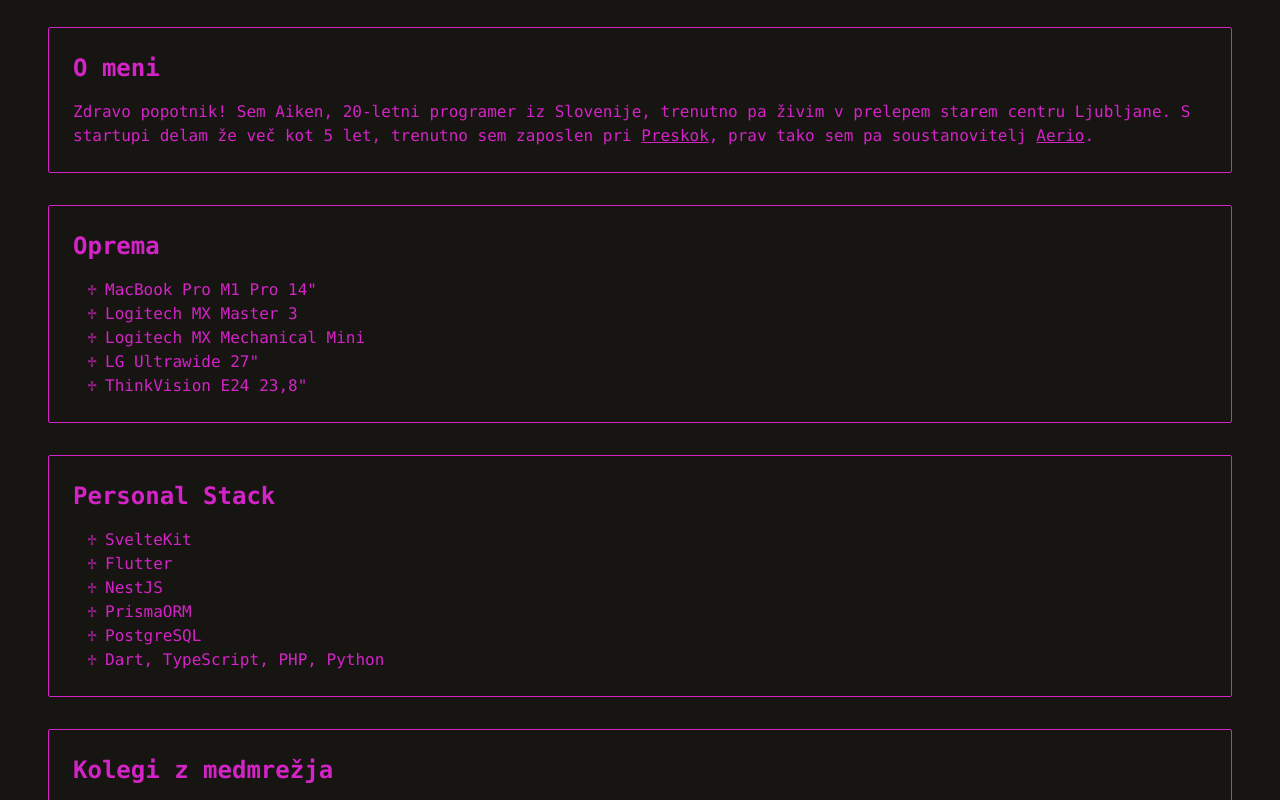
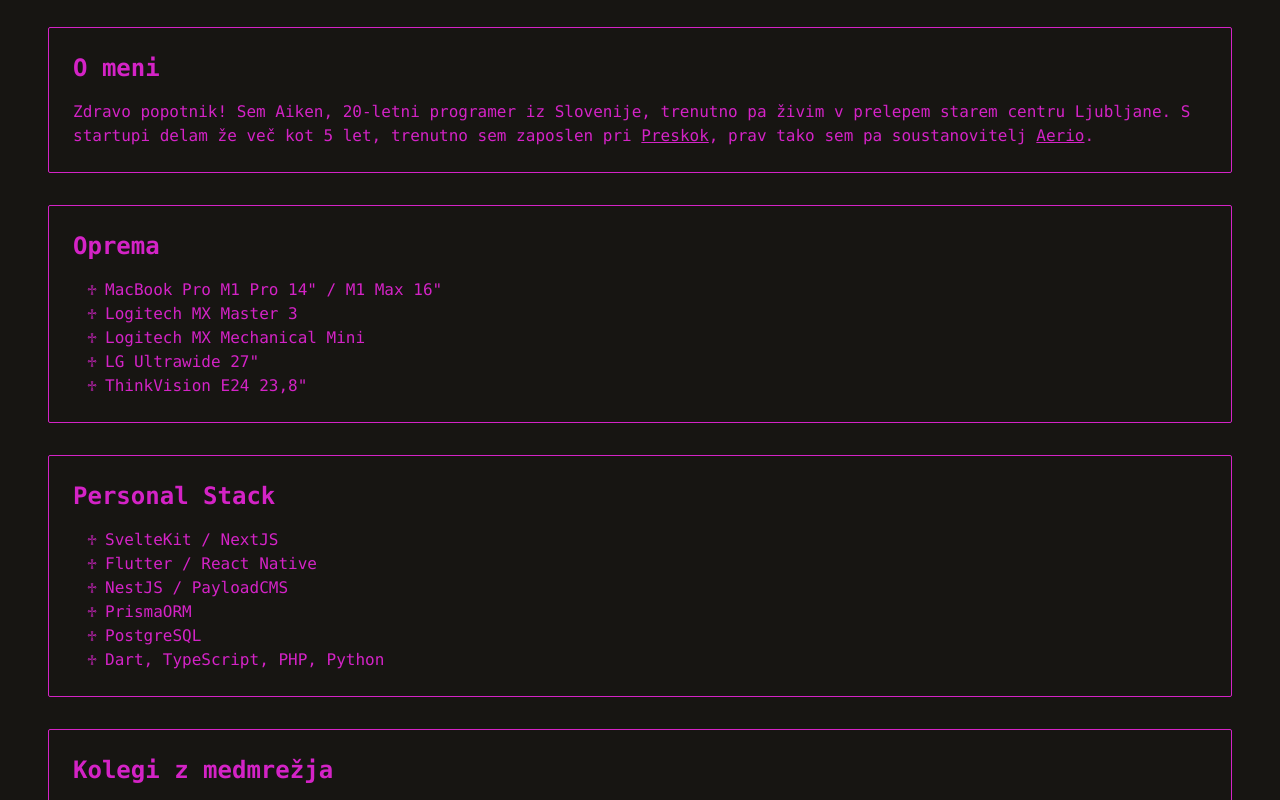
Before and after one commit to aikenahac/website, a SvelteKit app: page / in a window 1280 px wide. Shown: the part 524-1324 px from the top of the page. Built offline with nearby package versions, Linux system fonts and the light colour scheme; no server answers.

Commit message:
Update content

```diff
--- a/src/routes/+page.svelte
+++ b/src/routes/+page.svelte
@@ -27,7 +27,7 @@
     },
     {
       icon: faLink,
-      link: 'https://me.aikenahac.com/',
+      link: 'https://links.aiken.si/',
     },
   ];
 
@@ -62,16 +62,16 @@
   }
 
   const gear = [
-    'MacBook Pro M1 Pro 14"',
+    'MacBook Pro M1 Pro 14" / M1 Max 16"',
     'Logitech MX Master 3',
     'Logitech MX Mechanical Mini',
     'LG Ultrawide 27"',
     'ThinkVision E24 23,8"',
   ];
   const tech = [
-    'SvelteKit',
-    'Flutter',
-    'NestJS',
+    'SvelteKit / NextJS',
+    'Flutter / React Native',
+    'NestJS / PayloadCMS',
     'PrismaORM',
     'PostgreSQL',
     'Dart, TypeScript, PHP, Python',
@@ -84,7 +84,7 @@
     },
     {
       name: 'Anton Luka Šijanec',
-      url: 'https://šijanec.eu/',
+      url: 'https://splet.4a.si./index.shtml?r=aiken.si',
     },
     {
       name: 'David Studen',
```
